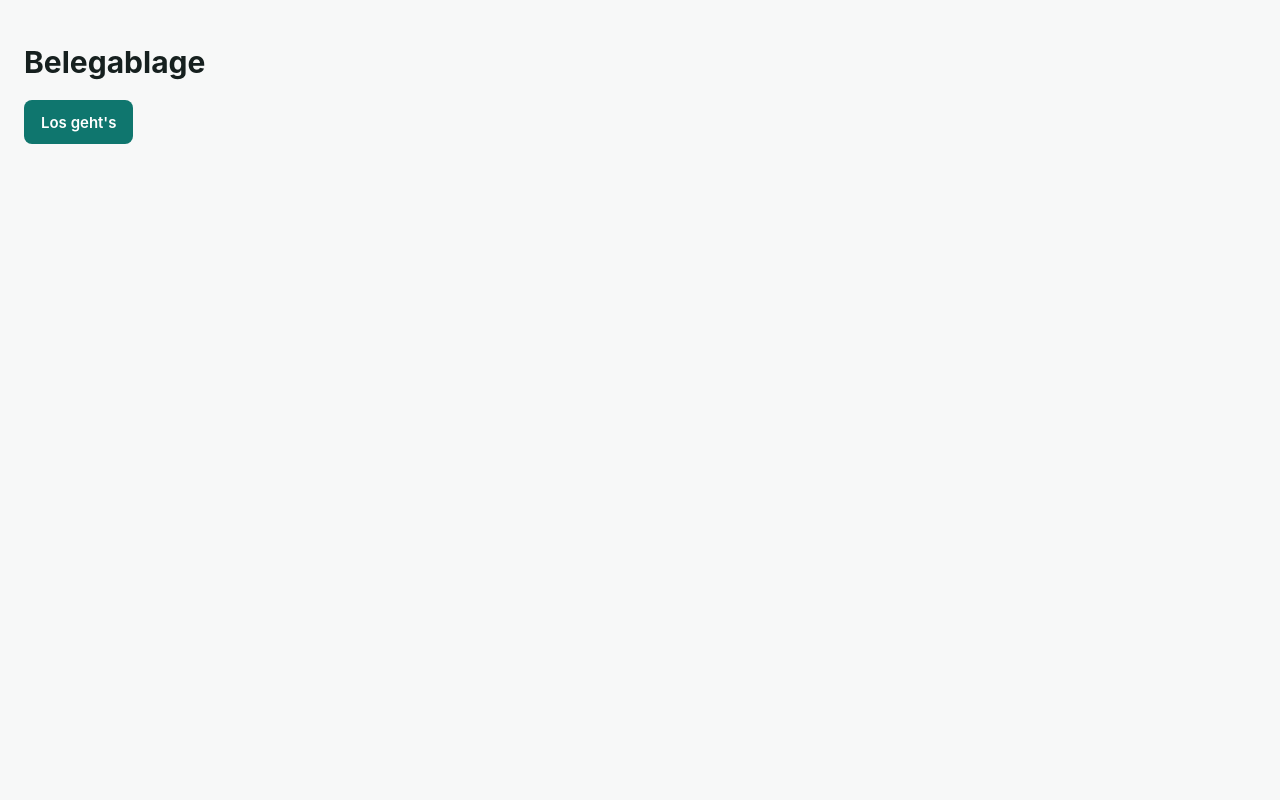
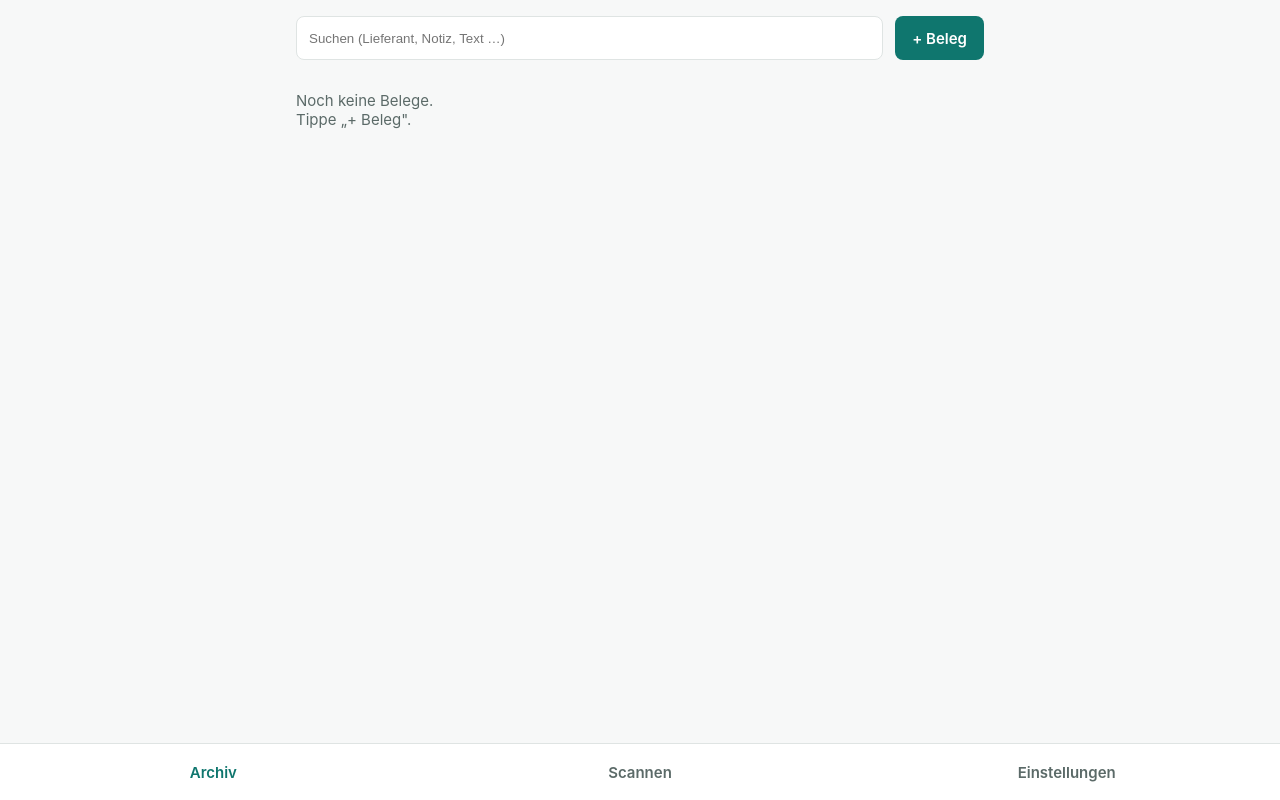
Before and after one commit to nodogz902-collab/beleg-scanner, a Preact app: page / in a window 1280 px wide. Built offline with nearby package versions, Linux system fonts and the light colour scheme.

Commit message:
feat: wire app shell, view router and tab navigation

```diff
--- a/src/app.tsx
+++ b/src/app.tsx
@@ -1,4 +1,29 @@
-import { Button } from './ui/components/Button'
+import { useEffect } from 'preact/hooks'
+import { view, goto, applyTheme } from './state/appState'
+import { Archive } from './ui/Archive'
+import { Scan } from './ui/Scan'
+import { EditReceipt } from './ui/EditReceipt'
+import { ReceiptDetail } from './ui/ReceiptDetail'
+import { Settings } from './ui/Settings'
+
 export function App() {
-  return <div class="app-root" style="padding:var(--sp-6)"><h1>Belegablage</h1><Button>Los geht's</Button></div>
+  useEffect(() => { applyTheme() }, [])
+  const v = view.value
+  return (
+    <div class="app-shell">
+      <main class="app-main">
+        {v === 'archive' && <Archive />}
+        {v === 'scan' && <Scan />}
+        {v === 'edit' && <EditReceipt />}
+        {v === 'detail' && <ReceiptDetail />}
+        {v === 'settings' && <Settings />}
+      </main>
+      {(v === 'archive' || v === 'settings') &&
+        <nav class="tabbar">
+          <button class={v==='archive'?'active':''} onClick={() => goto('archive')}>Archiv</button>
+          <button onClick={() => goto('scan')}>Scannen</button>
+          <button class={v==='settings'?'active':''} onClick={() => goto('settings')}>Einstellungen</button>
+        </nav>}
+    </div>
+  )
 }
--- a/src/styles/global.css
+++ b/src/styles/global.css
@@ -18,3 +18,8 @@ button { font: inherit; }
 .field input, .field select, .field textarea { min-height: 44px; padding: 0 var(--sp-3); border: 1px solid var(--border); border-radius: var(--radius-sm); background: var(--surface); color: var(--text); font-size: var(--fs-md); }
 .chip { display: inline-flex; align-items: center; gap: var(--sp-1); padding: 4px var(--sp-2); background: var(--surface-2); border: 1px solid var(--border); border-radius: 999px; font-size: var(--fs-sm); }
 .chip button { border: 0; background: none; cursor: pointer; color: var(--text-muted); }
+.app-shell { min-height: 100dvh; display: flex; flex-direction: column; }
+.app-main { flex: 1; max-width: 720px; width: 100%; margin: 0 auto; }
+.tabbar { position: sticky; bottom: 0; display: flex; background: var(--surface); border-top: 1px solid var(--border); }
+.tabbar button { flex: 1; min-height: 56px; border: 0; background: none; color: var(--text-muted); font-weight: 600; }
+.tabbar button.active { color: var(--accent); }
```
Also changed, not shown: 1 other file (tests, documents, lock files or other folders).
